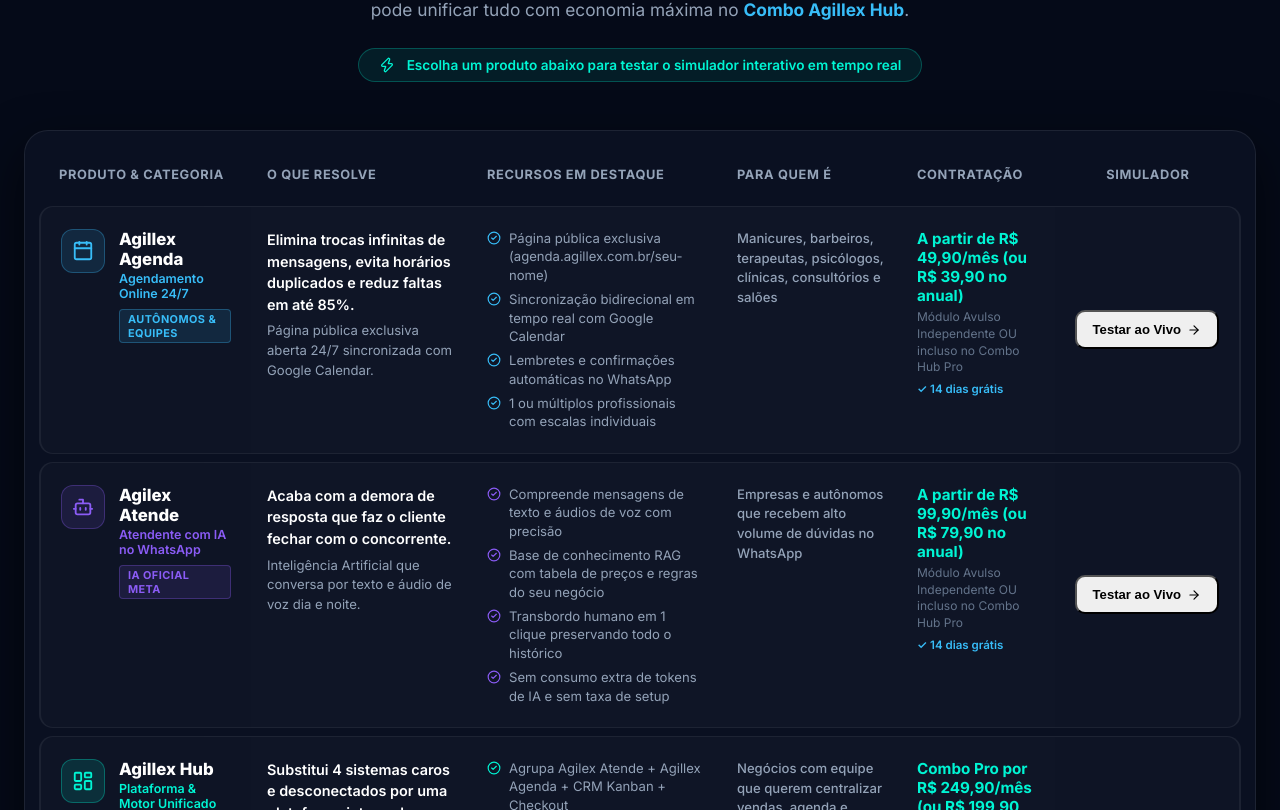
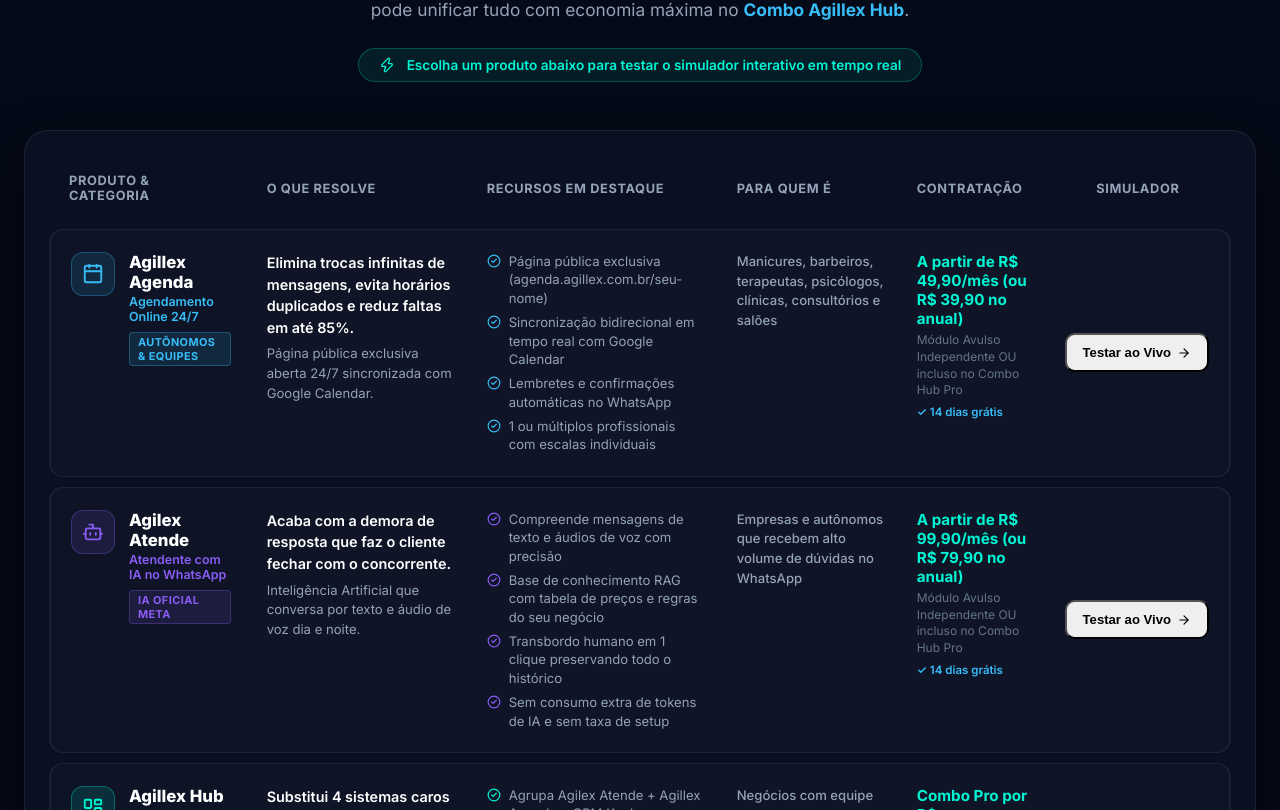
Before and after one commit to lucasdresler/agillex-site, a Next.js app: page / in a window 1280 px wide. Shown: the part 1330-2140 px from the top of the page. Built offline with nearby package versions, Linux system fonts and the light colour scheme.

Commit message:
feat(table): aumenta zoom da linha da tabela de produtos para 5% no hover desktop

```diff
--- a/src/components/ProductsOverviewTable.tsx
+++ b/src/components/ProductsOverviewTable.tsx
@@ -236,14 +236,14 @@ export default function ProductsOverviewTable({
               backgroundColor: 'rgba(15, 23, 42, 0.55)',
               backdropFilter: 'blur(16px)',
               boxShadow: '0 20px 50px rgba(0, 0, 0, 0.6)',
-              padding: '12px 14px',
+              padding: '16px 24px',
             }}
           >
             <table
               style={{
                 width: '100%',
                 borderCollapse: 'separate',
-                borderSpacing: '0 8px',
+                borderSpacing: '0 10px',
                 textAlign: 'left',
                 fontSize: '0.9rem',
               }}
@@ -585,14 +585,14 @@ export default function ProductsOverviewTable({
             border-bottom-right-radius: 14px;
           }
           .product-table-row:hover {
-            transform: scale(1.022);
+            transform: scale(1.05);
             position: relative;
             z-index: 30;
           }
           .product-table-row:hover td {
             background-color: rgba(18, 30, 58, 0.98) !important;
             border-color: rgba(0, 245, 212, 0.45) !important;
-            box-shadow: 0 16px 36px rgba(0, 0, 0, 0.75), 0 0 25px rgba(0, 245, 212, 0.18);
+            box-shadow: 0 20px 45px rgba(0, 0, 0, 0.85), 0 0 30px rgba(0, 245, 212, 0.22);
           }
           .product-table-row:hover td:first-child {
             border-left: 4px solid #00F5D4 !important;
```
